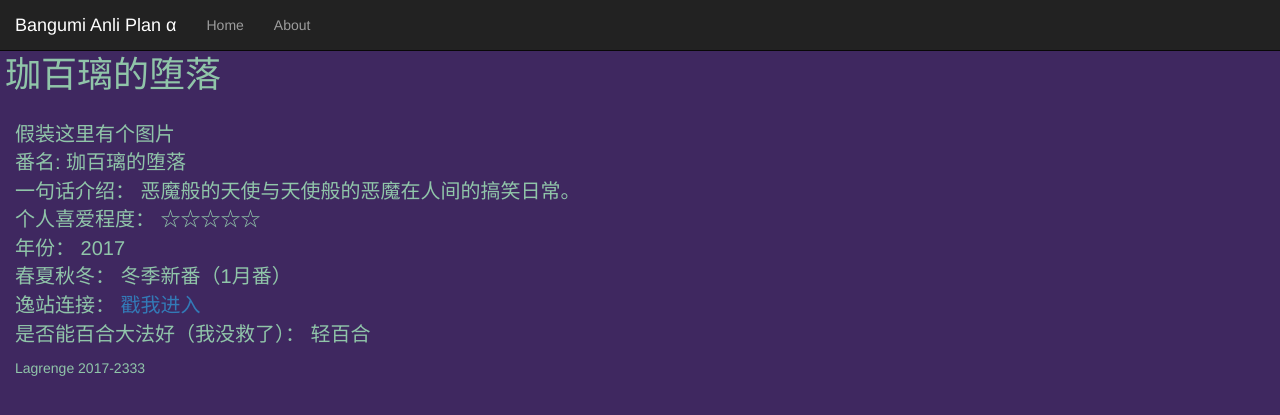
After one commit to yangjun1994/bangumi_anli, a PHP site: page /detail.php?id=2 in a window 1280 px wide. The commit adds this page. Shown: the top 415 px of the page. Run offline with PHP 8.4, Linux system fonts and the light colour scheme; data comes from the database, SQL or seed files in the repository; a stand-in replaces the project's code that opens the database connection; some libraries are stand-ins or nearby versions.

Commit message:
detail页糊好了

```diff
--- /dev/null
+++ b/detail.php
@@ -0,0 +1,115 @@
+<?php
+$id = $_GET['id'];
+
+include('conn.php');
+$sql = "SELECT id, name, year, time, intro, b_link, star, yuri, pic FROM bangumi WHERE id = $id";
+$result = mysqli_query ($conn, $sql);
+$star_str=array("","☆","☆☆","☆☆☆","☆☆☆☆","☆☆☆☆☆");
+$time_str=array("","冬季新番（1月番）","春季新番（4月番）","夏季新番（7月番）","秋季新番（10月番）");
+$yuri_str=array("没有百合QAQ","轻微百合元素（可能勉强）","轻百合","百合");
+function get_b_link($b1) {
+    if ($b1 != Null) {
+        return "<a href='".$b1."'>戳我进入</a>";
+    }
+    else return "无";
+}
+function get_pic($b1) {
+    if ($b1 != Null) {
+        return "<img src='".$b1."' height=300px width=300px/>";
+    }
+    else return "假装这里有个图片";
+}
+
+$bangumi_row = mysqli_fetch_array($result);
+
+$name = $bangumi_row['name'];
+$intro = $bangumi_row['intro'];
+$star = $star_str[$bangumi_row['star']];
+$year = $bangumi_row['year'];
+$time = $time_str[$bangumi_row['time']];
+$b_link = get_b_link($bangumi_row['b_link']);
+$yuri = $yuri_str[$bangumi_row['yuri']];
+$pic = get_pic($bangumi_row['pic']);
+
+mysqli_close($conn);
+?>
+<!DOCTYPE html>
+<html lang="zh-CN">
+    <head>
+        <meta charset="utf-8">
+            <meta content="IE=edge" http-equiv="X-UA-Compatible">
+                <meta content="width=device-width, initial-scale=1" name="viewport">
+                    <title>
+                        <?php echo $name; ?> - Bangumi Anli Plan α
+                    </title>
+                    <link href="https://lib.1994.io/bootstrap/bootstrap-3.3.7-dist/css/bootstrap.min.css" rel="stylesheet">
+                    </link>
+                    <link href="core.css" rel="stylesheet">
+                    </link>
+                </meta>
+            </meta>
+        </meta>
+    </head>
+    <body class="color-main">
+        <nav class="navbar navbar-inverse navbar-fixed-top">
+            <div class="container-fluid">
+                <div class="navbar-header">
+                    <button aria-expanded="false" class="navbar-toggle collapsed" data-target="#bs-example-navbar-collapse-1" data-toggle="collapse" type="button">
+                        <span class="sr-only">
+                            Toggle navigation
+                        </span>
+                        <span class="icon-bar">
+                        </span>
+                        <span class="icon-bar">
+                        </span>
+                        <span class="icon-bar">
+                        </span>
+                    </button>
+                    <a class="navbar-brand" href="index.php">
+                        Bangumi Anli Plan α
+                    </a>
+                </div>
+                <div class="collapse navbar-collapse" id="bs-example-navbar-collapse-1">
+                    <ul class="nav navbar-nav">
+                        <li>
+                            <a href="index.php">
+                                Home
+                            </a>
+                        </li>
+                        <li>
+                            <a href="about.php">
+                                About
+                            </a>
+                        </li>
+                        <li class="dropdown">
+                        </li>
+                    </ul>
+                </div>
+            </div>
+        </nav>
+        <div class="container-fluid main-title">
+            <h1 class="lowpadmargin">
+                <?php echo $name; ?>
+            </h1>
+        </div>
+        <div class="container-fluid">
+<p style = 'font-size:20px'>
+    <?php echo $pic; ?><br />
+    番名: <?php echo $name; ?><br />
+    一句话介绍： <?php echo $intro; ?><br />
+    个人喜爱程度： <?php echo $star; ?><br />
+    年份： <?php echo $year; ?><br />
+    春夏秋冬： <?php echo $time; ?><br />
+    逸站连接： <?php echo $b_link; ?><br />
+    是否能百合大法好（我没救了）： <?php echo $yuri; ?><br />
+</p>
+</div>
+<div class="container-fluid">
+    <footer class="center">
+        Lagrenge 2017-2333
+    </footer>
+</div>
+<script src="https://lib.1994.io/jquery/jquery-3.1.1.min.js">
+</script>
+<script src="https://lib.1994.io/bootstrap/bootstrap-3.3.7-dist/js/bootstrap.min.js">
+</script>
--- a/index.php
+++ b/index.php
@@ -120,7 +120,7 @@ while($bangumi_row = mysqli_fetch_array($result)) {
     echo "<td>" . $time_str[$bangumi_row['time']] . "</td>";
     echo "<td>" . get_b_link($bangumi_row['b_link']) . "</td>";
     echo "<td>" . $yuri_str[$bangumi_row['yuri']] . "</td>";
-     echo "<td>" . "假装这里有按钮id=".$bangumi_row['id'] . "</td>";
+    echo "<td>" . "<a href = detail.php?id=" . $bangumi_row['id'] . ">戳我进入</a>" . "</td>";
     echo "</tr>";
     }
 mysqli_close($conn);
```
